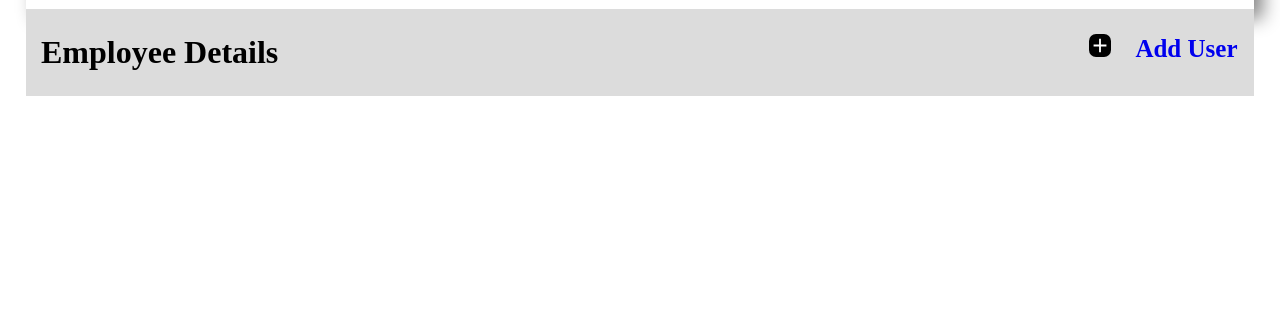
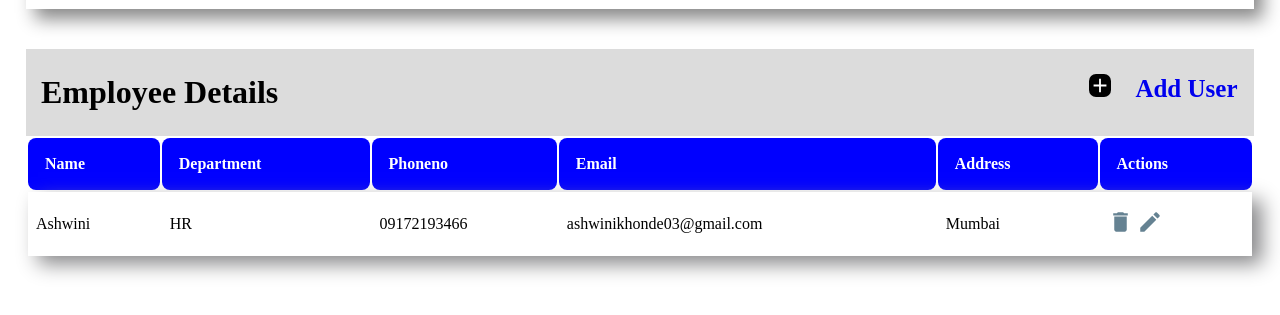
Before and after one commit to Ashwini0398/Employee_Management_System, a plain HTML site: page html/Home.html in a window 1280 px wide. Shown: the part 125-440 px from the top of the page. Drawn offline with Linux system fonts and the light colour scheme.

Commit message:
MODIFIED: added the table design to home page

```diff
--- a/css/Home.css
+++ b/css/Home.css
@@ -16,6 +16,7 @@ header{
     justify-content: flex-start;
     align-items: center;
     box-shadow: 9px 10px 17px #888888;
+    margin-bottom: 40px;
 }
 
 img{
@@ -46,6 +47,7 @@ img{
     display: flex;
     width: 100%;
     background-color: gainsboro;
+    margin-top: 41px;
 }
 .header-text-content{
     width: 100%;
@@ -70,3 +72,34 @@ img{
     width: 15%;
     margin-right: 24px;
 }
+
+.main-content{
+    width: 100%;
+    overflow: auto;
+    margin: 0 auto;
+}
+
+.table{
+    width: 100%;
+    /* border-collapse: separate;
+    min-width: 800px;
+    border-spacing: 0 30px;*/
+}
+
+td,th{
+    text-align: left;
+    padding: 5px 8px;
+}
+
+th{
+    background-color: blue;
+    border-radius: 8px;
+    padding: 17px;
+    color: white;
+}
+
+tr:not(:first-child){
+    box-shadow: 10px 8px 19px #88888a;
+    width: 100%;
+    height: 8vh;
+}
--- a/html/Home.html
+++ b/html/Home.html
@@ -24,11 +24,27 @@
             <img class="plus-img" src="../assests/asserts/assets/icons/add-24px.svg" alt="">Add User</a>
         </div>
     </div>
-    <div class="table-main">
         <table id="table-display" class="table">
-
+        <tr>
+            <th>Name</th>
+            <th>Department</th>
+            <th>Phoneno</th>
+            <th>Email</th>
+            <th>Address</th>
+            <th>Actions</th>
+        </tr>
+        <tr>
+            <td>Ashwini</td>
+            <td>HR</td>
+            <td>09172193466</td>
+            <td>ashwinikhonde03@gmail.com</td>
+            <td>Mumbai</td>
+            <td>
+                <img class="delete-img"src="../assests/asserts/assets/icons/delete-black-18dp.svg" alt="">
+                <img class="create-img"src="../assests/asserts/assets/icons/create-black-18dp.svg" alt="">
+            </td>
+        </tr>
         </table>
-    </div>
 </div>
 
 
```
Also changed, not shown: html/addUser.html (+1 -1 lines).
